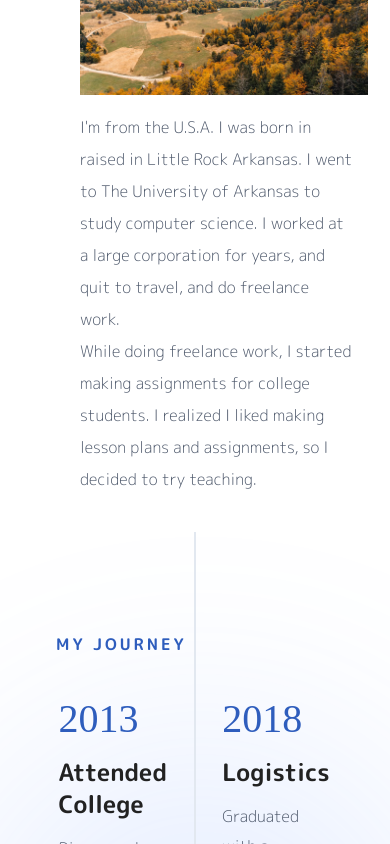
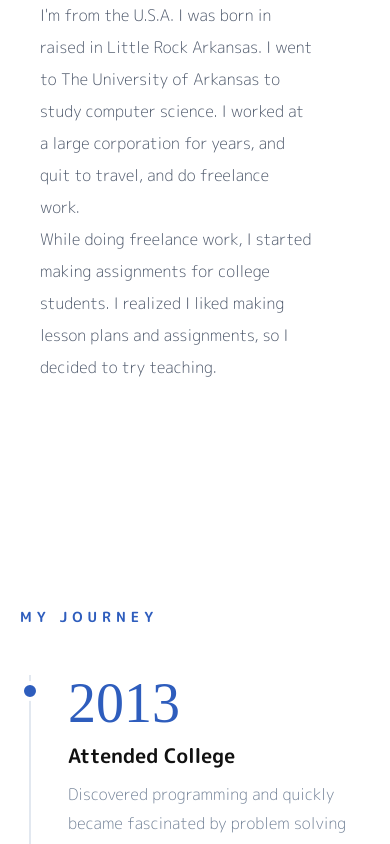
Before and after one commit to KaelinBullock/kaelin-home-v2, a Next.js app: page / in a window 390 px wide. Shown: the part 1156-2000 px from the top of the page. Built offline with nearby package versions, Linux system fonts and the light colour scheme.

Commit message:
smaller mobile fixes

```diff
--- a/components/classroom.js
+++ b/components/classroom.js
@@ -19,10 +19,15 @@ export default function Classroom() {
 
   return (
     <Box
-      h={{xl:'100vh', lg:'120vh', base:'160vh'}}
+      h={{xl:'100vh', lg:'120vh', sm:'160vh', base: "170vh"}}
+      sx={{
+        "@media screen and (min-width: 400px) and (max-width: 480px)": {
+          height: "130vh",
+        },
+      }}
       position="relative"
-      pl={{md:'80px', base:'3.5rem'}}
-      pt="120px"
+      pl={{md:'80px', sm:'3.5rem', base:'1rem'}}
+      pt={{sm: "120px", base:"10px"}}
       flexDir={{md:'row', base:'column'}}
       onMouseMove={(e) => {
         const x = e.clientX / window.innerWidth - 0.5;
--- a/components/cover.js
+++ b/components/cover.js
@@ -31,7 +31,7 @@ export default function Cover() {
           <Box
             position="relative"
             zIndex={3}
-            pt={{xl:'10rem', base:'7rem'}}
+            pt={{xl:'10rem', sm:'7rem', base:"4rem"}}
           >
             <Box display="flex">
               <Heading
@@ -48,7 +48,7 @@ export default function Cover() {
             <Box display="flex" h="100%" alignItems="center" flexDir={{xl:'row', md:'row', base:'column'}}>
               <Box display="flex" flexDirection="column" h="100%">
                 <Text
-                  mt={8}
+                  mt={{sm: 8, base: 2}}
                   fontSize="4xl"
                   fontFamily="Didot, serif"
                   lineHeight="1.25"
@@ -69,7 +69,7 @@ export default function Cover() {
                 </Text>
 
                 <Text
-                  mt={8}
+                  mt={{sm: 8, base: 2}}
                   fontSize="lg"
                   color="gray.600"
                   maxW="330px"
--- /dev/null
+++ b/components/journey-small-screens.js
@@ -0,0 +1,226 @@
+import {
+  Box,
+  Heading,
+  Text,
+  VStack,
+} from '@chakra-ui/react';
+
+const timelineItems = [
+  {
+    year: '2013',
+    title: 'Attended College',
+    description:
+      'Discovered programming and quickly became fascinated by problem solving and creating things from scratch.',
+  },
+  {
+    year: '2018',
+    title: 'Working for a Logistics Company',
+    description:
+      'Graduated with a Computer Science degree and began working as a software engineer at a large company.',
+  },
+  {
+    year: '2022',
+    title: 'Teaching Abroad',
+    description:
+      'Moved to Thailand and discovered a passion for education.',
+  },
+  {
+    year: 'TODAY',
+    title: 'Educator',
+    description:
+      'Combining software engineering, education, and design to create meaningful learning experiences.',
+  },
+];
+
+export default function MobileJourney() {
+  return (
+    <Box
+      position="relative"
+      w="100%"
+      minH="100vh"
+      px={{
+        base: '1.25rem',
+        sm: '2rem',
+        md: '4rem',
+        lg: '6rem',
+      }}
+      py={{
+        base: '4rem',
+        md: '6rem',
+      }}
+      overflow="hidden"
+    >
+      {/* Header */}
+      <Box
+        maxW="1200px"
+        mx="auto"
+        mb={{
+          base: '3rem',
+          md: '5rem',
+        }}
+      >
+        <Text
+          color="#2E5DBD"
+          fontWeight="700"
+          letterSpacing="5px"
+          fontSize={{
+            base: 'sm',
+            md: 'md',
+          }}
+        >
+          MY JOURNEY
+        </Text>
+      </Box>
+
+      {/* Timeline */}
+      <Box
+        position="relative"
+        maxW="900px"
+        mx="auto"
+      >
+
+        {/* Vertical timeline line */}
+        <Box
+          position="absolute"
+          left={{
+            base: '9px',
+            md: '50%',
+          }}
+          top="0"
+          bottom="0"
+          w="2px"
+          bg="gray.200"
+          transform={{
+            base: 'none',
+            md: 'translateX(-50%)',
+          }}
+        />
+
+        <VStack
+          position="relative"
+          align="stretch"
+          spacing={{
+            base: '3rem',
+            sm: '4rem',
+            md: '6rem',
+          }}
+        >
+
+          {timelineItems.map((item, index) => (
+            <Box
+              key={item.year}
+              position="relative"
+              pl={{
+                base: '3rem',
+                md: 0,
+              }}
+            >
+
+              {/* Timeline dot */}
+              <Box
+                position="absolute"
+                left={{
+                  base: '0px',
+                  md: '50%',
+                }}
+                top={{
+                  base: '0.4rem',
+                  md: '1.5rem',
+                }}
+                w={{
+                  base: '20px',
+                  md: '28px',
+                }}
+                h={{
+                  base: '20px',
+                  md: '28px',
+                }}
+                borderRadius="full"
+                bg="#2E5DBD"
+                border="4px solid"
+                borderColor="white"
+                transform={{
+                  base: 'none',
+                  md: 'translateX(-50%)',
+                }}
+                zIndex={2}
+              />
+
+              {/* Content */}
+              <Box
+                w={{
+                  base: '100%',
+                  md: 'calc(50% - 4rem)',
+                }}
+                ml={{
+                  base: 0,
+                  md: index % 2 === 0 ? 0 : 'calc(50% + 4rem)',
+                }}
+                pr={{
+                  base: 0,
+                  md: index % 2 === 0 ? '2rem' : 0,
+                }}
+                pl={{
+                  base: 0,
+                  md: index % 2 === 0 ? 0 : '2rem',
+                }}
+              >
+
+                {/* Year */}
+                <Heading
+                  fontFamily="Didot, Bodoni MT, serif"
+                  fontWeight="400"
+                  color="#2E5DBD"
+                  fontSize={{
+                    base: '3.5rem',
+                    sm: '4rem',
+                    md: '5rem',
+                  }}
+                  lineHeight="1"
+                  mb={{
+                    base: '0.75rem',
+                    md: '1rem',
+                  }}
+                >
+                  {item.year}
+                </Heading>
+
+                {/* Title */}
+                <Heading
+                  fontSize={{
+                    base: 'xl',
+                    sm: '2xl',
+                    md: '2xl',
+                  }}
+                  lineHeight="1.25"
+                  mb="0.75rem"
+                  color="#111"
+                >
+                  {item.title}
+                </Heading>
+
+                {/* Description */}
+                <Text
+                  color="gray.500"
+                  fontSize={{
+                    base: 'md',
+                    sm: 'lg',
+                  }}
+                  lineHeight={{
+                    base: '1.8',
+                    md: '1.9',
+                  }}
+                  maxW="480px"
+                >
+                  {item.description}
+                </Text>
+
+              </Box>
+            </Box>
+          ))}
+
+        </VStack>
+      </Box>
+    </Box>
+  );
+}
--- a/components/mobile-menu.js
+++ b/components/mobile-menu.js
@@ -17,14 +17,14 @@ export default function MobileMenu() {
       w="100%"
       bg="transparent"
       zIndex={100}
-      px={5}
+      px={2}
       pt={8}
       display="flex"
    >
    <Menu>
       <MenuButton
          as={IconButton}
-         icon={<HamburgerIcon boxSize={10}/>}
+         icon={<HamburgerIcon boxSize={8}/>}
          variant="ghost"
          aria-label="Navigation"
       />
--- a/components/my-image.js
+++ b/components/my-image.js
@@ -28,8 +28,14 @@ export default function MyImage() {
         src="/images/heart.webp"
         alt="Portrait"
         position="absolute"
-        bottom={{base:'-.5rem', md:'-.4rem', xl:'0rem'}}
-        h={{xl:'40rem', md:'40rem', base:'26rem'}}
+        bottom={{base:'0', md:'-.4rem', xl:'0rem'}}
+        h={{xl:'40rem', md:'40rem', sm:'26rem', base:"24rem"}}
+        sx={{
+          "@media screen and (min-width: 400px) and (max-width: 480px)": {
+            h: "40rem",
+            bottom: "-3rem"
+          },
+        }}
         objectFit="contain"
         zIndex={2}
         clipPath={{md:'inset(0 0 0 0)', xl:'inset(0 0 0 0)', base:'inset(0 0 0 0)'}}
--- a/components/resume.js
+++ b/components/resume.js
@@ -21,8 +21,13 @@ export default function Resume() {
   return (
     <Box
       bg="transparent"
-      h={{xl:'100vh', md:'150vh',sm:'260vh',base:'270vh'}}
-      pl={{md:'80px', base:'3.5rem'}}
+      h={{xl:'100vh', md:'150vh',sm:'260vh', base:'300vh'}}
+      sx={{
+        "@media screen and (min-width: 400px) and (max-width: 480px)": {
+          height: "240vh",
+        },
+      }}
+      pl={{md:'80px', sm:'3.5rem', base:'1rem'}}
       py="10px"
       position="relative"
     >
--- a/components/story.js
+++ b/components/story.js
@@ -25,8 +25,8 @@ export default function Story() {
     >
       <Box
         position="relative"
-        left="80px"
-        top="110px"
+        ml={{sm:"80px", base:"40px"}}
+        mt={{sm: "110px", base: "10px"}}
         zIndex={2}
 
         w="100%"
@@ -36,7 +36,7 @@ export default function Story() {
           color="#2E5DBD"
           letterSpacing="3px"
           fontWeight="600"
-          mb={5}
+          mb={{sm: 5, base: 2}}
         >
           MY STORY
         </Text>
--- a/pages/index.js
+++ b/pages/index.js
@@ -8,6 +8,8 @@ import Classroom from '../components/classroom';
 // import Projects from "../components/Projects";
 import Resume from '../components/resume';
 import Contact from '../components/contact';
+import { Box } from '@chakra-ui/react';
+import MobileJourney from '../components/journey-small-screens';
 
 export default function Home() {
     return (
@@ -22,7 +24,29 @@ export default function Home() {
             </MagazinePage>
 
             <MagazinePage id="journey">
-                <Journey />
+                {/* Desktop / tablet journey */}
+                <Box
+                    display="block"
+                    sx={{
+                        "@media screen and (max-width: 399px)": {
+                            display: "none",
+                        },
+                    }}
+                >
+                    <Journey />
+                </Box>
+
+                {/* Mobile journey */}
+                <Box
+                    display="none"
+                    sx={{
+                        "@media screen and (max-width: 399px)": {
+                            display: "block",
+                        },
+                    }}
+                >
+                    <MobileJourney />
+                </Box>
             </MagazinePage>
 
             <MagazinePage id="classroom">
```
Also changed, not shown: components/contact.js (+6 -8 lines).
